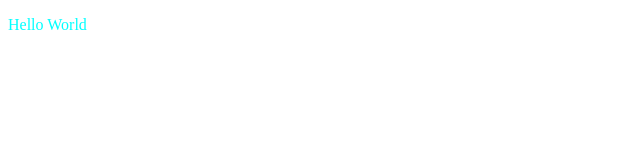
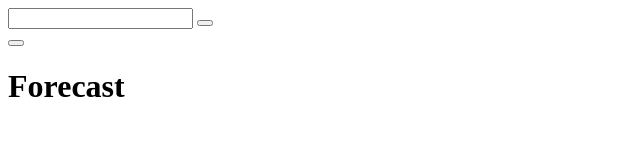
Before and after one commit to GoldFirePaw/Weather-App, a plain HTML site: page index.html in a window 1280 px wide. Shown: the whole page, without its empty margins (0-640 px from the left). Drawn offline with Linux system fonts and the light colour scheme.

Commit message:
html plan

```diff
--- a/index.html
+++ b/index.html
@@ -6,11 +6,23 @@
     <meta http-equiv="X-UA-Compatible" content="IE=edge">
     <meta name="viewport" content="width=device-width, initial-scale=1.0">
     <link rel="stylesheet" href="src/styles.css">
-    <title>Document</title>
+    <title>Weather App</title>
 </head>
 
 <body>
-    <p>Hello World</p>
+    <div>
+        <form>
+            <input type="text">
+            <button type="submit" id="searchCityButton"></button>
+        </form>
+        <button id="currentLocationButton">
+        </button>
+        <div>
+        </div>
+        <h1>Forecast</h1>
+        <div>
+        </div>
+    </div>
     <script src="src/index.js"></script>
 </body>
 
```
